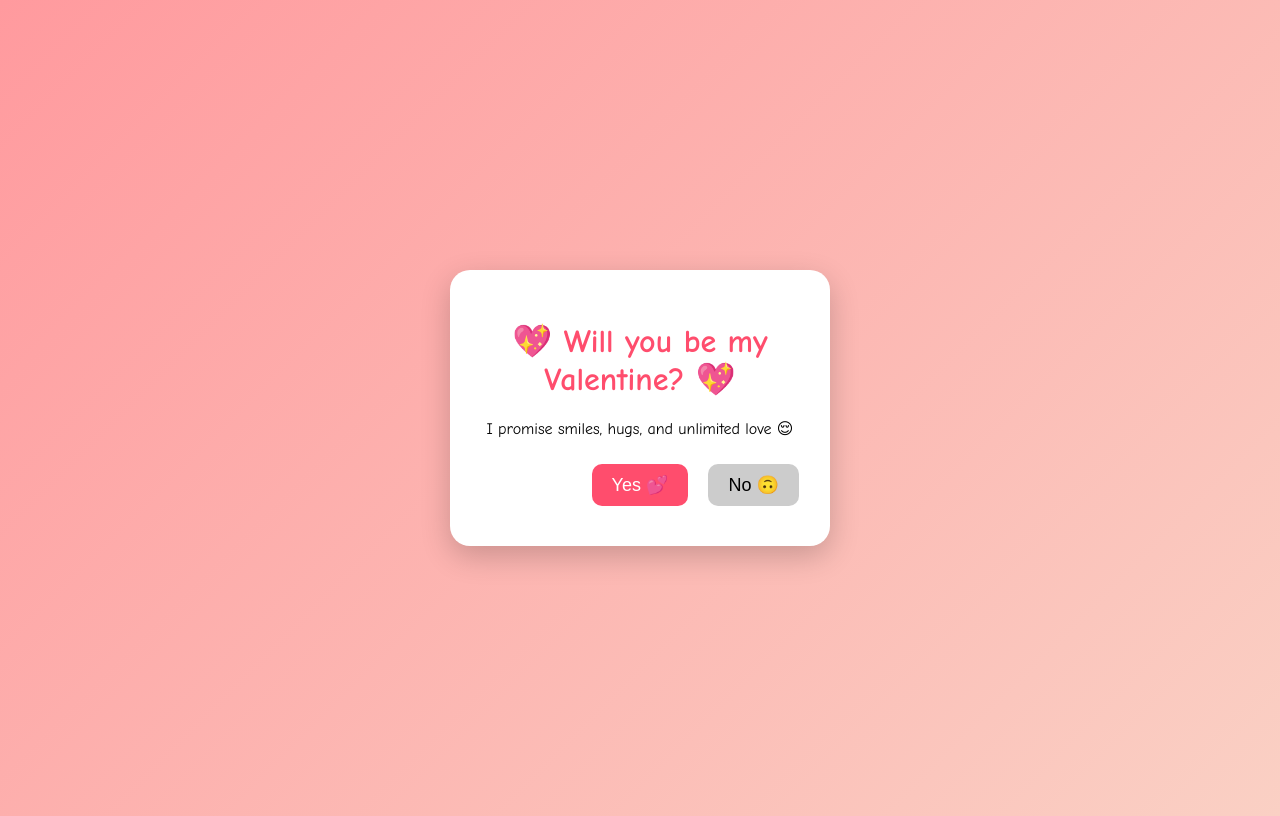
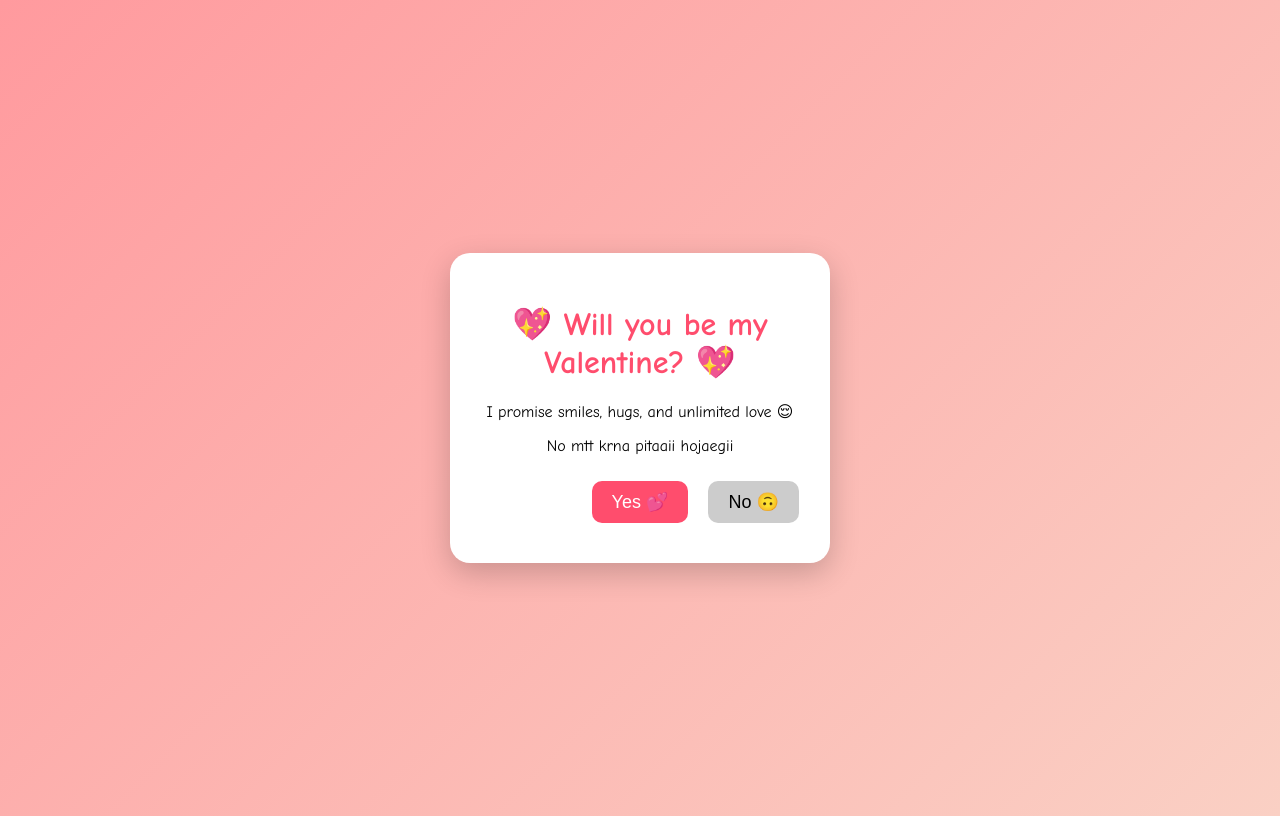
Before and after one commit to kartik5080-tech/Important, a plain HTML site: page valentine.html in a window 1280 px wide. Drawn offline with Linux system fonts and the light colour scheme.

Commit message:
Update valentine.html

```diff
--- a/valentine.html
+++ b/valentine.html
@@ -47,6 +47,7 @@
 <div class="card">
   <h1>💖 Will you be my Valentine? 💖</h1>
   <p>I promise smiles, hugs, and unlimited love 😌</p>
+    <p>No mtt krna pitaaii hojaegii</p>
   <button id="yes" onclick="yesClicked()">Yes 💕</button>
   <button id="no" onmouseover="moveNo()">No 🙃</button>
 </div>
```
